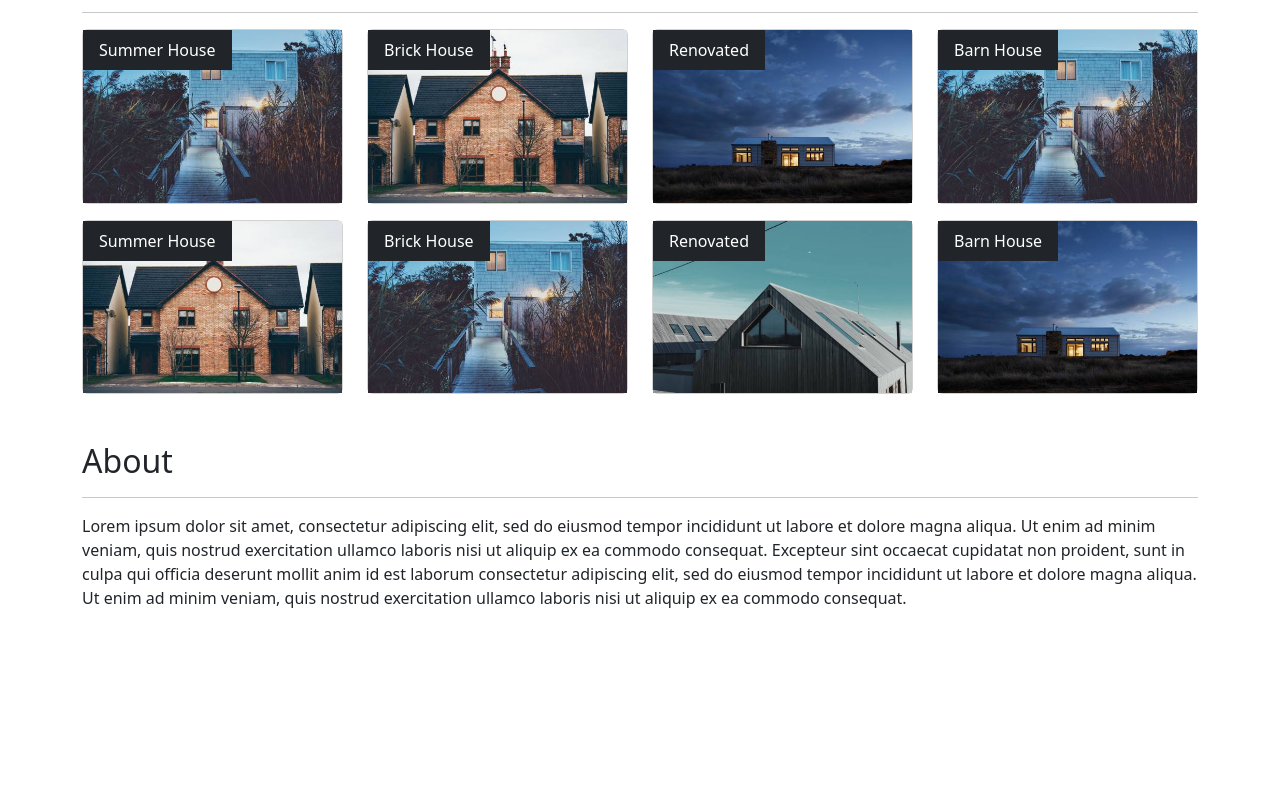
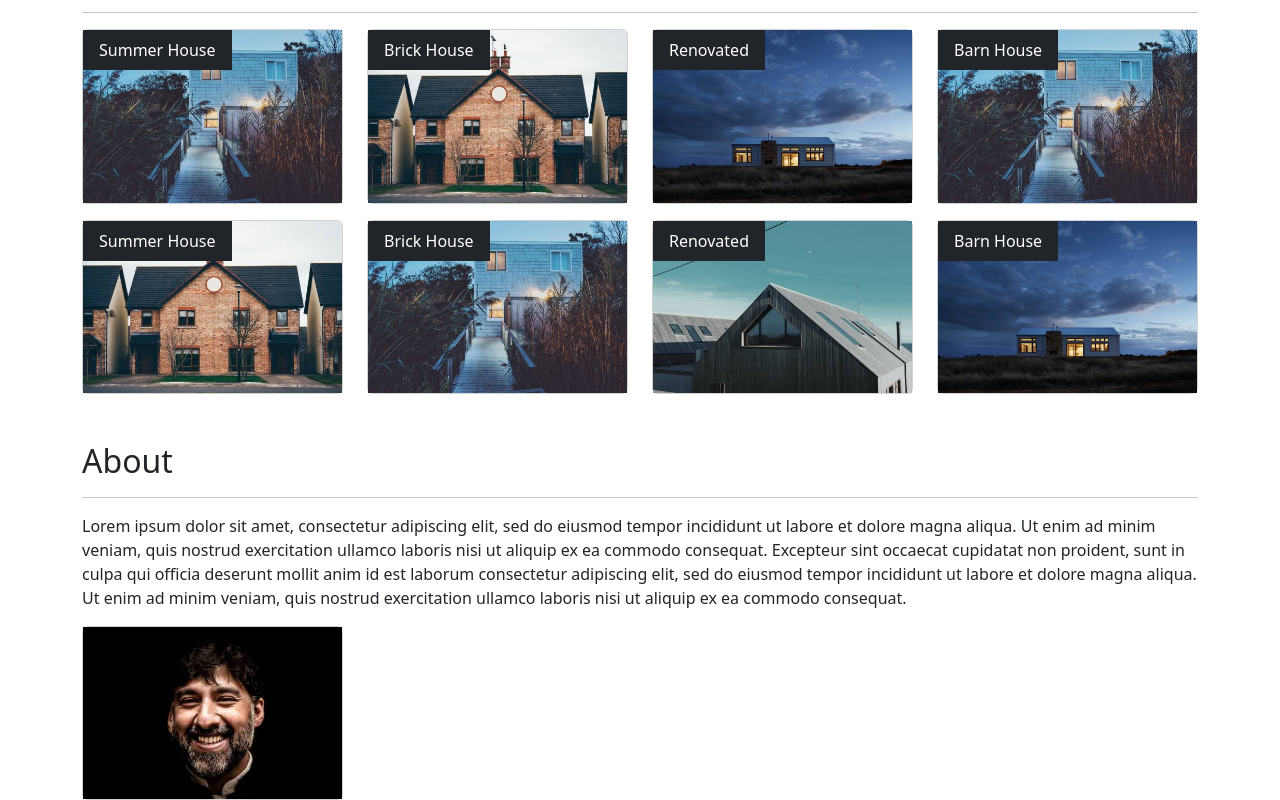
Before and after one commit to m-salman004/TEMPLATES-1, a plain HTML site: page The Architecture/index.html in a window 1280 px wide. Shown: the part 946-1746 px from the top of the page. Before the commit the page ends 1572 px from the top, so only its background shows below. Drawn offline with nearby package versions, Linux system fonts and the light colour scheme.

Commit message:
About section , img

```diff
--- a/The Architecture/index.html
+++ b/The Architecture/index.html
@@ -121,6 +121,21 @@
                     <hr>
                     <p>Lorem ipsum dolor sit amet, consectetur adipiscing elit, sed do eiusmod tempor incididunt ut labore et dolore magna aliqua. Ut enim ad minim veniam, quis nostrud exercitation ullamco laboris nisi ut aliquip ex ea commodo consequat. Excepteur sint occaecat cupidatat non proident, sunt in culpa qui officia deserunt mollit anim id est laborum consectetur adipiscing elit, sed do eiusmod tempor incididunt ut labore et dolore magna aliqua. Ut enim ad minim veniam, quis nostrud exercitation ullamco laboris nisi ut aliquip ex ea commodo consequat.</p>
                   </div>
+                </div>
+              <div class="row">
+                <div class="col-12 col-md-6 col-lg-3">
+                  <div class="card">
+                    <img src="assets/images/team2.jpg" alt="" srcset="">
+                  </div>
+                </div>
+              </div>
+
+
+
+
+
+
+                </div>
             </div>
     </main>
     <!-- Footer -->
```
